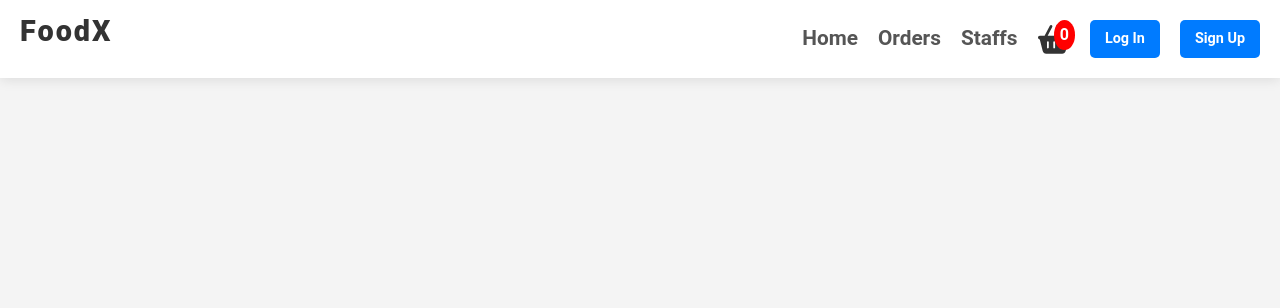
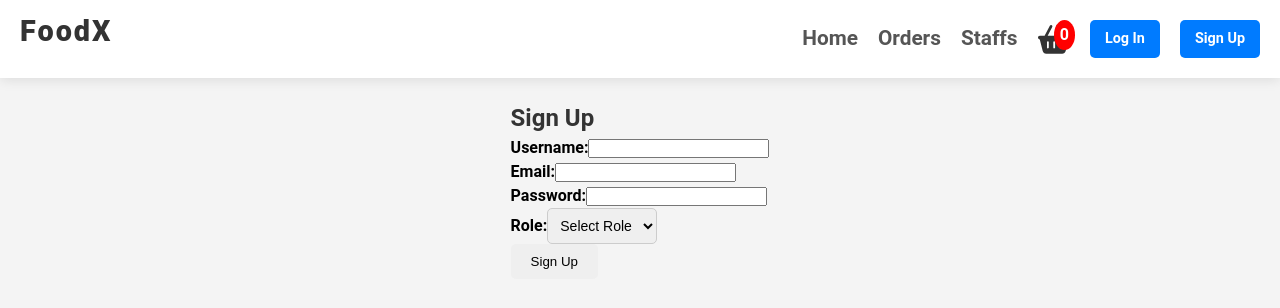
Before and after one commit to dev-m-josh/hotel-management-app, a React (Create React App) app in the folder UI/hotel-management-app/: page /sign-up in a window 1280 px wide. Shown: the top 308 px of the page. Built offline with nearby package versions, Linux system fonts and the light colour scheme.

Commit message:
user sign up form

```diff
--- a/UI/hotel-management-app/src/App.js
+++ b/UI/hotel-management-app/src/App.js
@@ -4,8 +4,8 @@ import { Routes, Route } from "react-router-dom";
 import Header from "./Components/Header";
 import Meals from "./Components/Meals";
 import Staffs from "./Components/Staffs";
-// import Login from "./Components/Login";
-// import SignUp from "./Components/SignUp";
+//import Login from "./Components/Login";
+import SignUp from "./Components/SignUp";
 import Orders from "./Components/Orders";
 // import CreateOrder from "./Components/CreateOrder";
 
@@ -19,8 +19,8 @@ function App() {
           <Route path="/" element={<Meals />} />
           <Route path="/orders" element={<Orders />} />
           <Route path="/staffs" element={<Staffs />} />
-          {/*  <Route path="/login" element={<Login />} />*/}
-          {/*  <Route path="/sign-up" element={<SignUp />} />*/}
+          {/*<Route path="/login" element={<Login />} />*/}
+          <Route path="/sign-up" element={<SignUp />} />
           {/*  <Route path="/create-order" element={<CreateOrder />} />            */}
           </Routes>
         </div>
--- a/UI/hotel-management-app/src/Components/Header.js
+++ b/UI/hotel-management-app/src/Components/Header.js
@@ -39,8 +39,8 @@ function Header() {
                 </div>
 
                 <div className="cart-signup">
-                    <a href="/login" className="signup-btn">Log In</a>
-                    <a href="/signup" className="signup-btn">Sign Up</a>
+                    <a href="login" className="signup-btn">Log In</a>
+                    <a href="/sign-up" className="signup-btn">Sign Up</a>
                 </div>
             </nav>
         </header>
--- a/UI/hotel-management-app/src/Components/SignUp.js
+++ b/UI/hotel-management-app/src/Components/SignUp.js
@@ -0,0 +1,135 @@
+import React, { useState } from "react";
+import axios from "axios";
+import { useNavigate } from "react-router-dom";
+import "../Styles/SignUp.css";
+
+export default function SignUp() {
+    // State variables for storing form data
+    const [username, setUsername] = useState("");
+    const [email, setEmail] = useState("");
+    const [password, setPassword] = useState("");
+    const [role, setRole] = useState("");
+    const [errorMessage, setErrorMessage] = useState("");
+    const navigate = useNavigate();
+
+    // Handle form submission
+    const handleSubmit = async (e) => {
+        e.preventDefault(); // Prevent default form submission
+        setErrorMessage("");
+
+        // Validation checking if email is valid
+        if (!email.match(/^[\w-]+(\.[\w-]+)*@([\w-]+\.)+[a-zA-Z]{2,7}$/)) {
+            setErrorMessage("Invalid email address");
+            return;
+        }
+
+        if (password.length < 6) {
+            setErrorMessage("Password should be at least 6 characters long");
+            return;
+        }
+
+        const userData = {
+            username,
+            user_email: email,
+            user_password: password,
+            user_role: role,
+        };
+
+        try {
+            // Send data to the backend server
+            const response = await axios.post(
+                "http://localhost:3500/users",
+                userData
+            );
+
+            // Store user data in localStorage
+            const loggedInUser = {
+                user_id: response.data.addedUser.user_id,
+                username: response.data.addedUser.username,
+                user_email: response.data.addedUser.user_email,
+                role: response.data.addedUser.user_role,
+            };
+
+            console.log(loggedInUser)
+
+            localStorage.setItem("user", JSON.stringify(loggedInUser));
+
+            // If the request is successful
+            console.log("User Data Submitted: ", response.data);
+            alert("User signed up successfully!");
+            // Navigate to the homepage
+            navigate("/");
+        } catch (error) {
+            // Handle error
+            console.error("There was an error during sign-up", error);
+            setErrorMessage("An error occurred. Please try again.");
+        }
+    };
+
+    return (
+        <div className="login-form">
+            <h2>Sign Up</h2>
+            <form onSubmit={handleSubmit}>
+                {/* Username Field */}
+                <div>
+                    <label htmlFor="username">Username:</label>
+                    <input
+                        type="text"
+                        id="username"
+                        value={username}
+                        onChange={(e) => setUsername(e.target.value)}
+                        required
+                    />
+                </div>
+
+                {/* Email Field */}
+                <div>
+                    <label htmlFor="email">Email:</label>
+                    <input
+                        type="email"
+                        id="email"
+                        value={email}
+                        onChange={(e) => setEmail(e.target.value)}
+                        required
+                    />
+                </div>
+
+                {/* Password Field */}
+                <div>
+                    <label htmlFor="password">Password:</label>
+                    <input
+                        type="password"
+                        id="password"
+                        value={password}
+                        onChange={(e) => setPassword(e.target.value)}
+                        required
+                    />
+                </div>
+
+                {/* Role Field */}
+                <div>
+                    <label htmlFor="role">Role:</label>
+                    <select
+                        id="role"
+                        value={role}
+                        onChange={(e) => setRole(e.target.value)}
+                        required
+                    >
+                        <option value="">Select Role</option>
+                        <option value="waiter">Waiter</option>
+                        <option value="admin">Admin</option>
+                        <option value="manager">Manager</option>
+                    </select>
+                </div>
+
+                {/* Submit Button */}
+                <div>
+                    <button type="submit">Sign Up</button>
+                </div>
+            </form>
+
+            {/* Display error message if any */}
+            {errorMessage && <p style={{ color: "red" }}>{errorMessage}</p>}
+        </div>
+    );
+}
```
